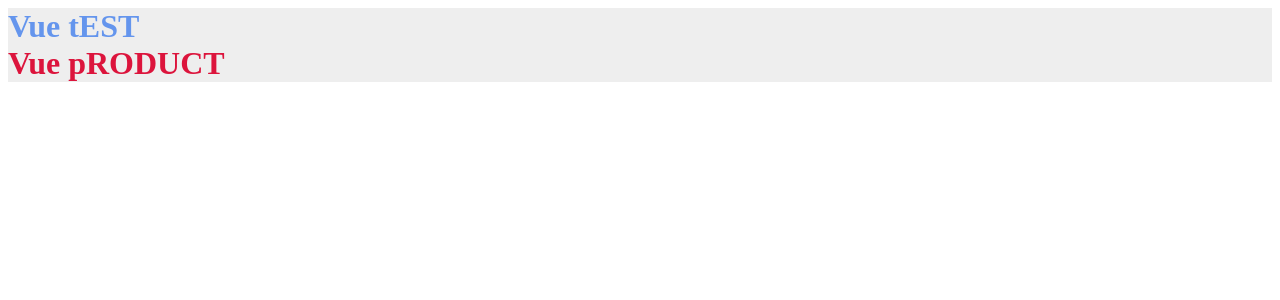
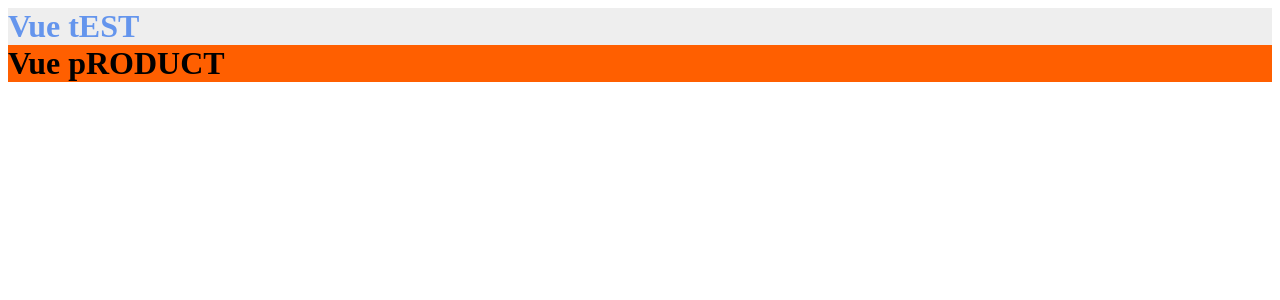
Before and after one commit to leegeunhyeok/vue-sfc-library, a Vue app: page / in a window 1280 px wide. Shown: the top 300 px of the page. Built offline with nearby package versions, Linux system fonts and the light colour scheme; the HTML template or start-up script is replaced by a standard one.

Commit message:
UPDATE: Vroduct.vue (Sample feature)

```diff
--- a/src/components/Vroduct.vue
+++ b/src/components/Vroduct.vue
@@ -1,5 +1,5 @@
 <template>
-  <div class="vroduct">
+  <div class="vroduct" :style="{ backgroundColor: currentColor }">
     {{ message }}
   </div>
 </template>
@@ -9,16 +9,45 @@ export default {
   name: 'vroduct',
   data () {
     return {
-      message: 'Vue pRODUCT'
+      message: 'Vue pRODUCT',
+      loop: null,
+      colorList: [
+        'red',
+        'orange',
+        'yellow',
+        'green',
+        'blue',
+        'navy',
+        'purple'
+      ],
+      currentColor: 'red'
+    }
+  },
+  created () {
+    this.loop = setInterval(this.changeColor, 500)
+  },
+  methods: {
+    changeColor () {
+      let idx = this.colorList.indexOf(this.currentColor)
+      if (idx + 1 === this.colorList.length) {
+        idx = -1
+      }
+      this.currentColor = this.colorList[++idx]
     }
   }
 }
 </script>
 
-<style>
+<style lang="scss">
+$duration: .3s;
+
 .vroduct {
   font-size: 2rem;
   font-weight: bold;
-  color: crimson;
+  -webkit-transition: $duration;
+     -moz-transition: $duration;
+      -ms-transition: $duration;
+       -o-transition: $duration;
+          transition: $duration;
 }
 </style>
```
